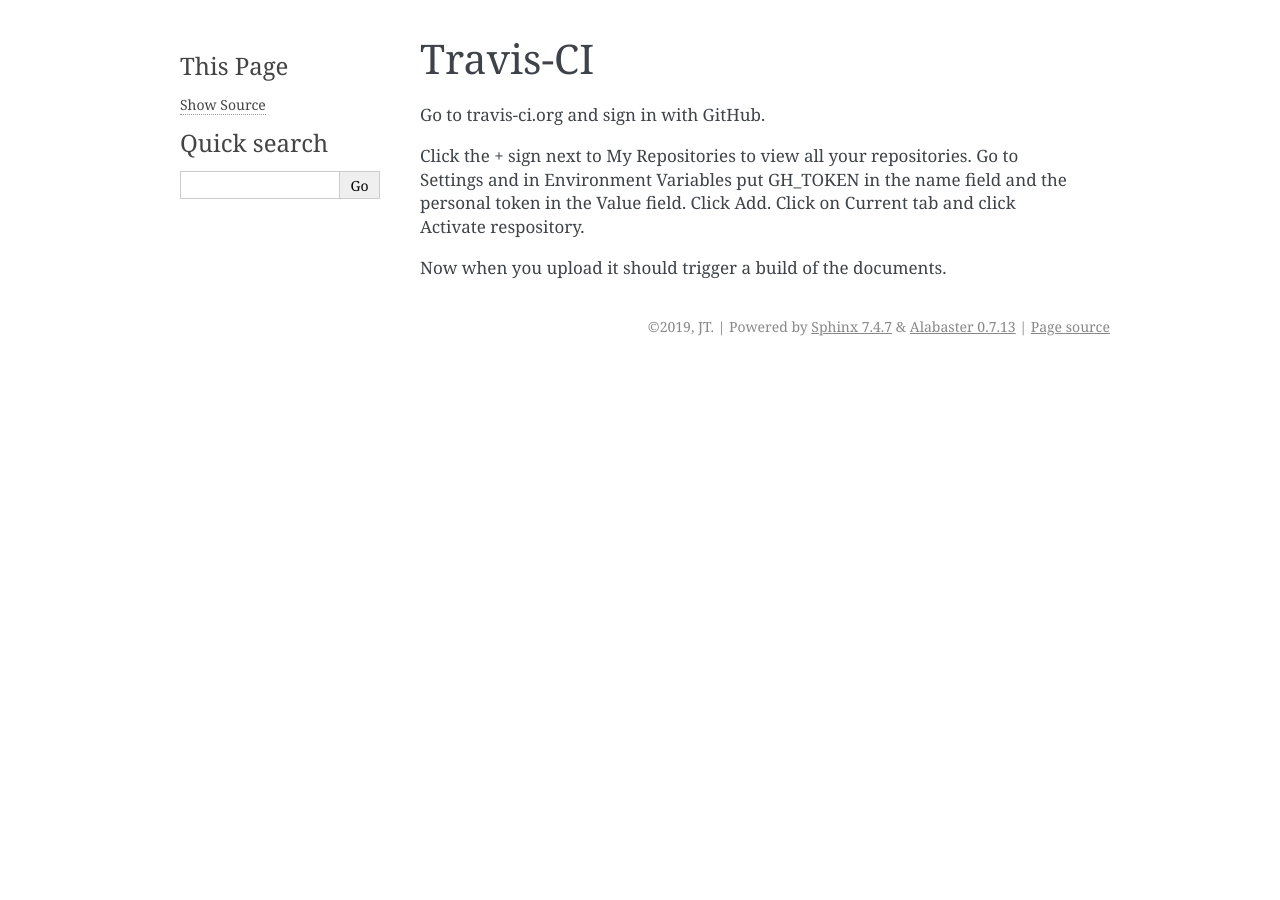
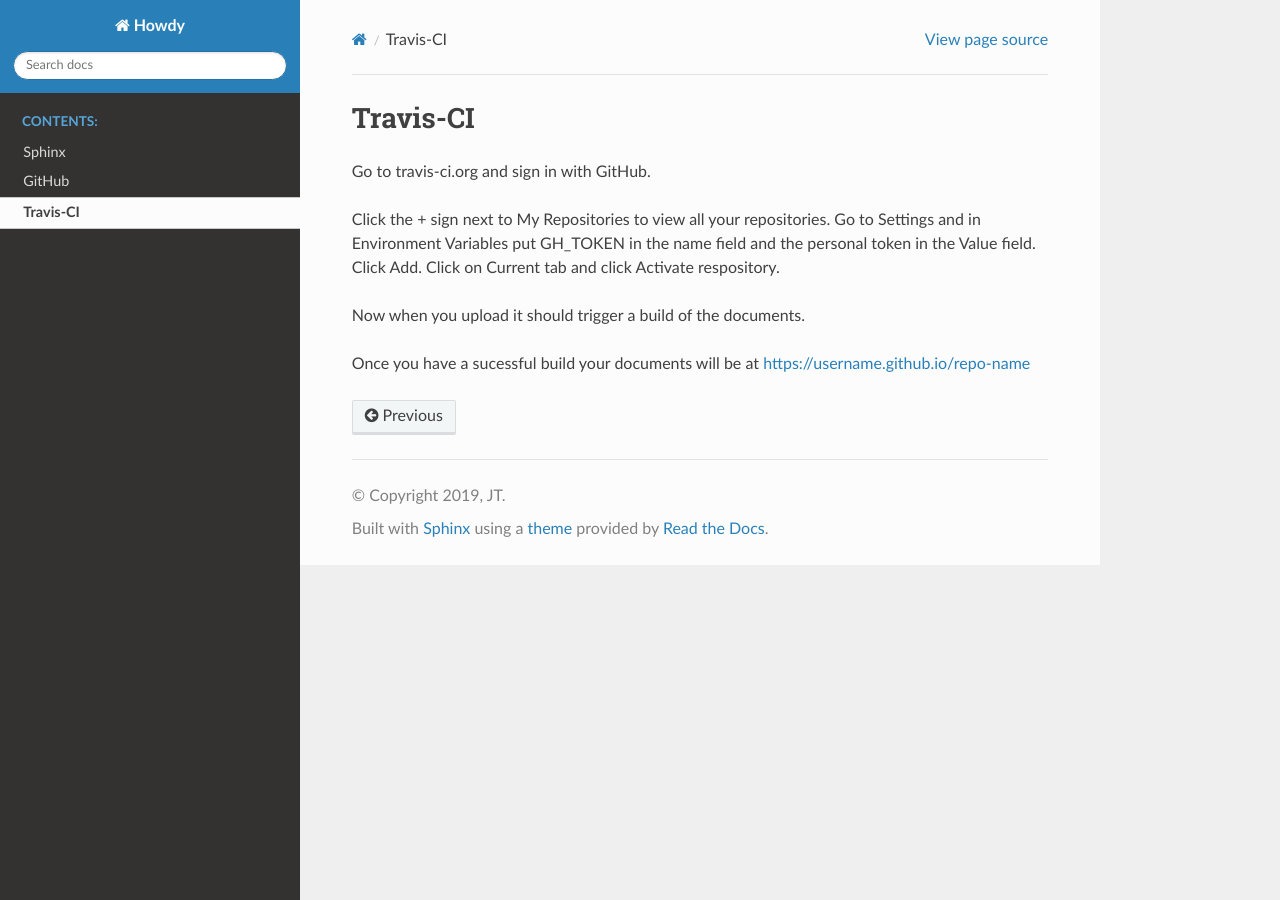
Before and after one commit to jethornton/sphinx-travis, a Sphinx documentation site: the page built from docs/source/travis.rst, in a window 1280 px wide. Built offline with Sphinx 7.4.7 and the Read the Docs theme 2.0.0, drawn with Linux system fonts in a browser that asks for light colours.

Commit message:
update doc and theme

```diff
--- a/docs/source/conf.py
+++ b/docs/source/conf.py
@@ -74,8 +74,8 @@
 # The theme to use for HTML and HTML Help pages.  See the documentation for
 # a list of builtin themes.
 #
-html_theme = 'alabaster'
-
+# html_theme = 'alabaster'
+html_theme = 'sphinx_rtd_theme'
 # Theme options are theme-specific and customize the look and feel of a theme
 # further.  For a list of options available for each theme, see the
 # documentation.
--- a/docs/source/sphinx.rst
+++ b/docs/source/sphinx.rst
@@ -12,3 +12,6 @@
 
 Open the config.py file and find `html_static_path = ['_static']` and change it
 to ``html_static_path = []``.
+
+Next find `html_theme = 'alabaster'` and change it to
+``html_theme = 'sphinx_rtd_theme'``
--- a/docs/source/travis.rst
+++ b/docs/source/travis.rst
@@ -10,3 +10,6 @@
 click Activate respository.
 
 Now when you upload it should trigger a build of the documents.
+
+Once you have a sucessful build your documents will be at
+https://username.github.io/repo-name
```
